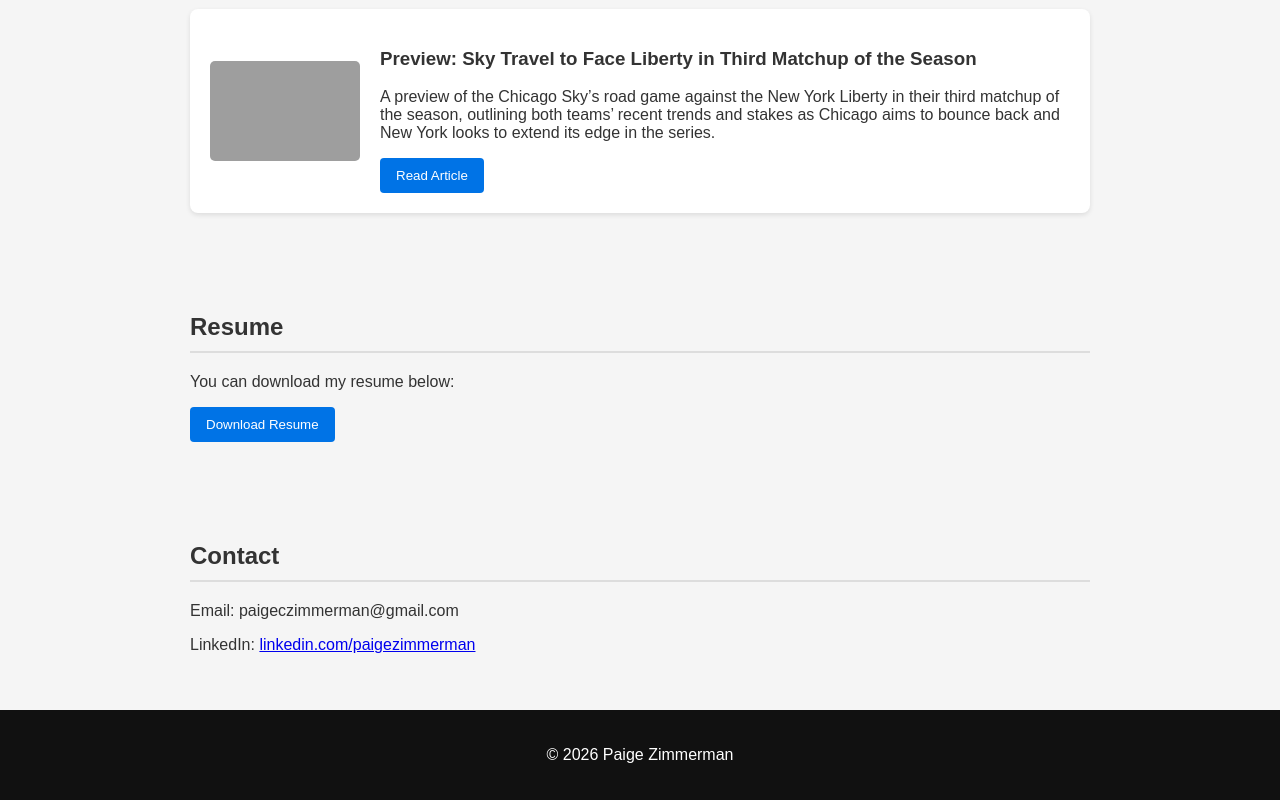
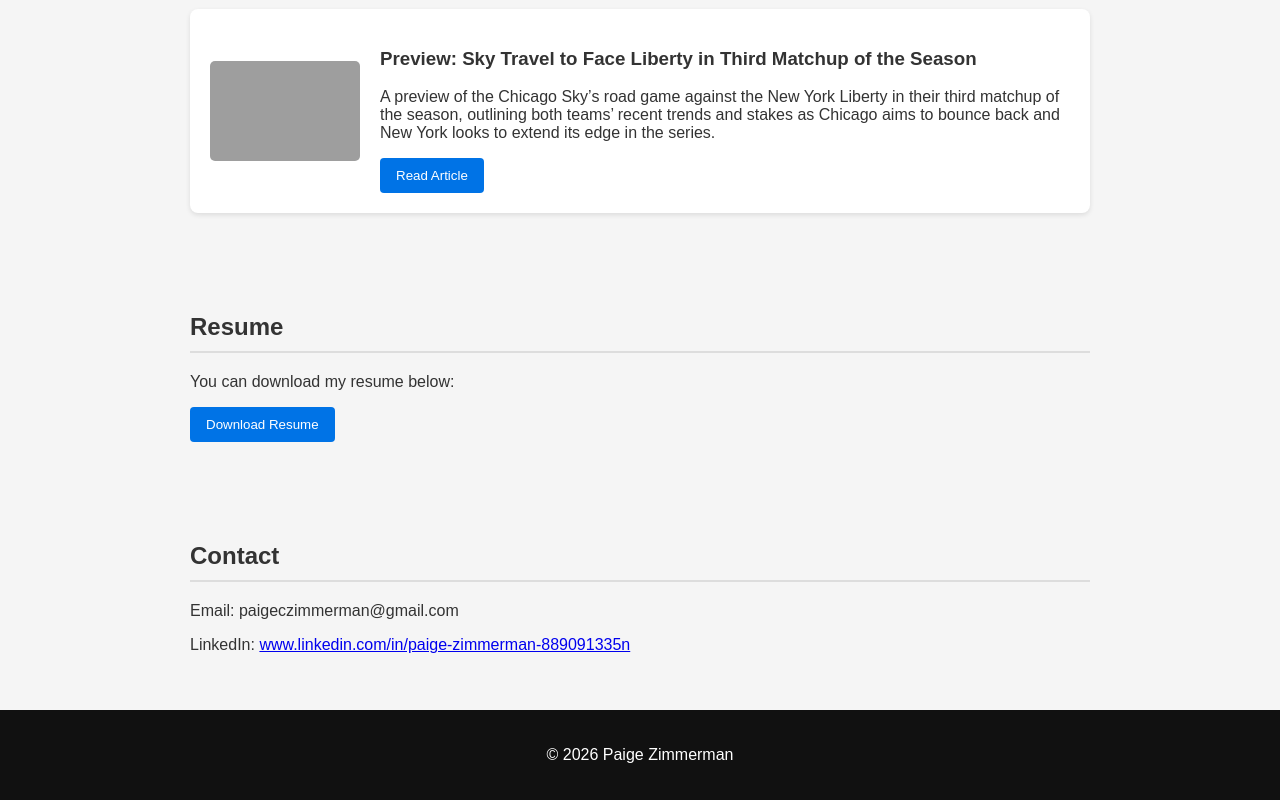
Before and after one commit to paigeczimmerman-lab/paige-z-portfolio, a plain HTML site: page index.html in a window 1280 px wide. Shown: the part 1663-2463 px from the top of the page. Drawn offline with Linux system fonts and the light colour scheme; grey boxes are pictures that could not be loaded.

Commit message:
Update index.html

```diff
--- a/index.html
+++ b/index.html
@@ -178,7 +178,7 @@ footer {
 <section id="contact">
 <h2>Contact</h2>
 <p>Email: paigeczimmerman@gmail.com</p>
-<p>LinkedIn: <a href="www.linkedin.com/in/paige-zimmerman-889091335" target="_blank">linkedin.com/paigezimmerman</a></p>
+<p>LinkedIn: <a href="www.linkedin.com/in/paige-zimmerman-889091335" target="_blank">www.linkedin.com/in/paige-zimmerman-889091335n</a></p>
 </section>
 
 <footer>
```
